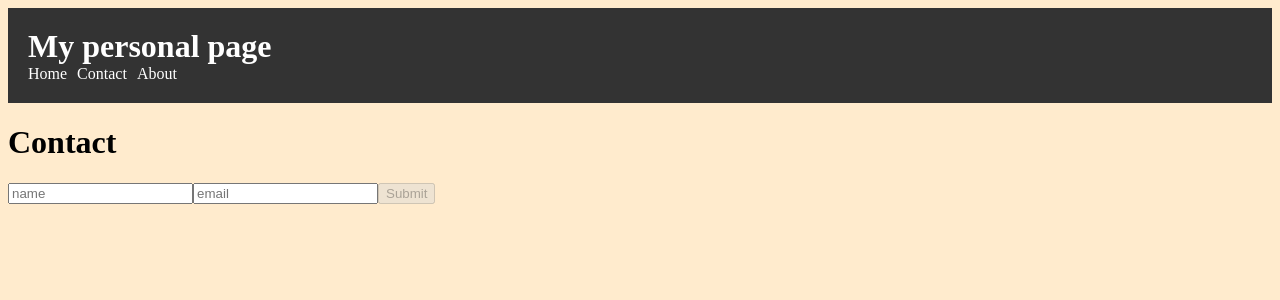
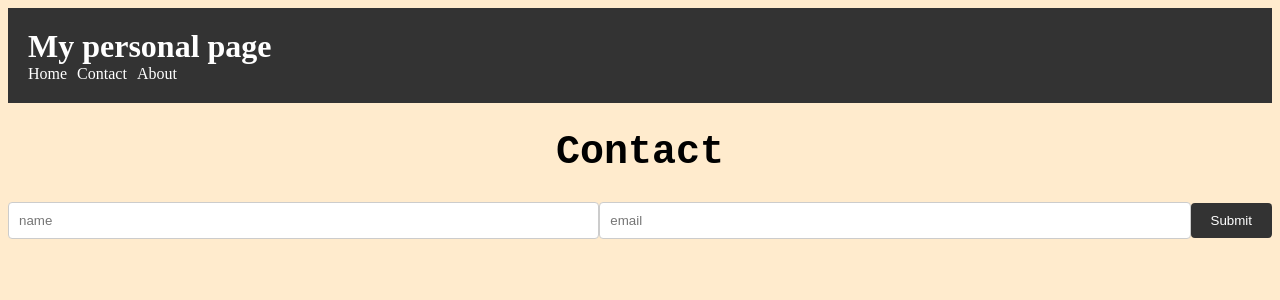
Before and after one commit to jerioz/REACT-3, a React (Vite) app in the folder personal-page/: page /contact in a window 1280 px wide. Shown: the top 300 px of the page. Built offline with nearby package versions, Linux system fonts and the light colour scheme.

Commit message:
update form sass

```diff
--- a/personal-page/src/components/contact-form/ContactForm.jsx
+++ b/personal-page/src/components/contact-form/ContactForm.jsx
@@ -49,8 +49,9 @@ const clearState = () => {
 
   return (
     <>
-    <h1>Contact</h1>
-    <form onSubmit={handleSubmit} className='form'>
+    <h1 className='form__title'>Contact</h1>
+    <div>
+    <form onSubmit={handleSubmit} className='form__formulario'>
         <input
         type="text"
         placeholder="name"
@@ -69,7 +70,8 @@ const clearState = () => {
         />
         <button type="submit" disabled={btnDisabled} className='form__button'>Submit</button>
         <p>{message}</p>
-        </form>
+    </form>
+    </div>
     </>
   )
 }
--- a/personal-page/src/components/contact-form/ContactForm.styles.scss
+++ b/personal-page/src/components/contact-form/ContactForm.styles.scss
@@ -0,0 +1,27 @@
+.form {
+    &__formulario {
+        display: flex;
+        justify-content: center;
+        align-items: center;
+    }
+    &__title {
+        text-align: center;
+        font-size: 40px;
+        font-family: 'Courier New', Courier, monospace;
+    }
+    &__input {
+        display: block;
+        width: 100%;
+        padding: 10px;
+        border: 1px solid #ccc;
+        border-radius: 4px;
+    }
+    &__button {
+        padding: 10px 20px;
+        background-color: #333;
+        color: #fff;
+        border: none;
+        border-radius: 4px;
+    }
+
+}
```
Also changed, not shown: personal-page/src/components/about/about.styles.scss (+8 -5 lines).
